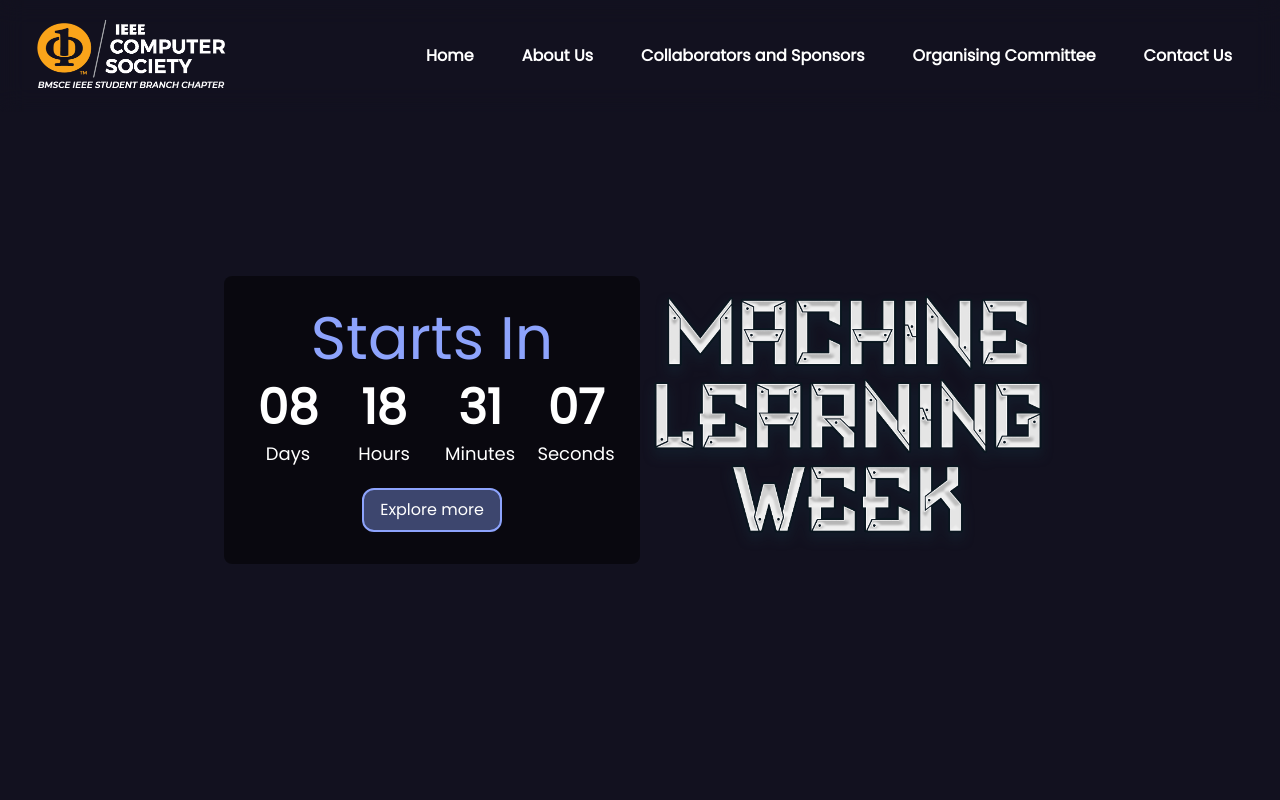
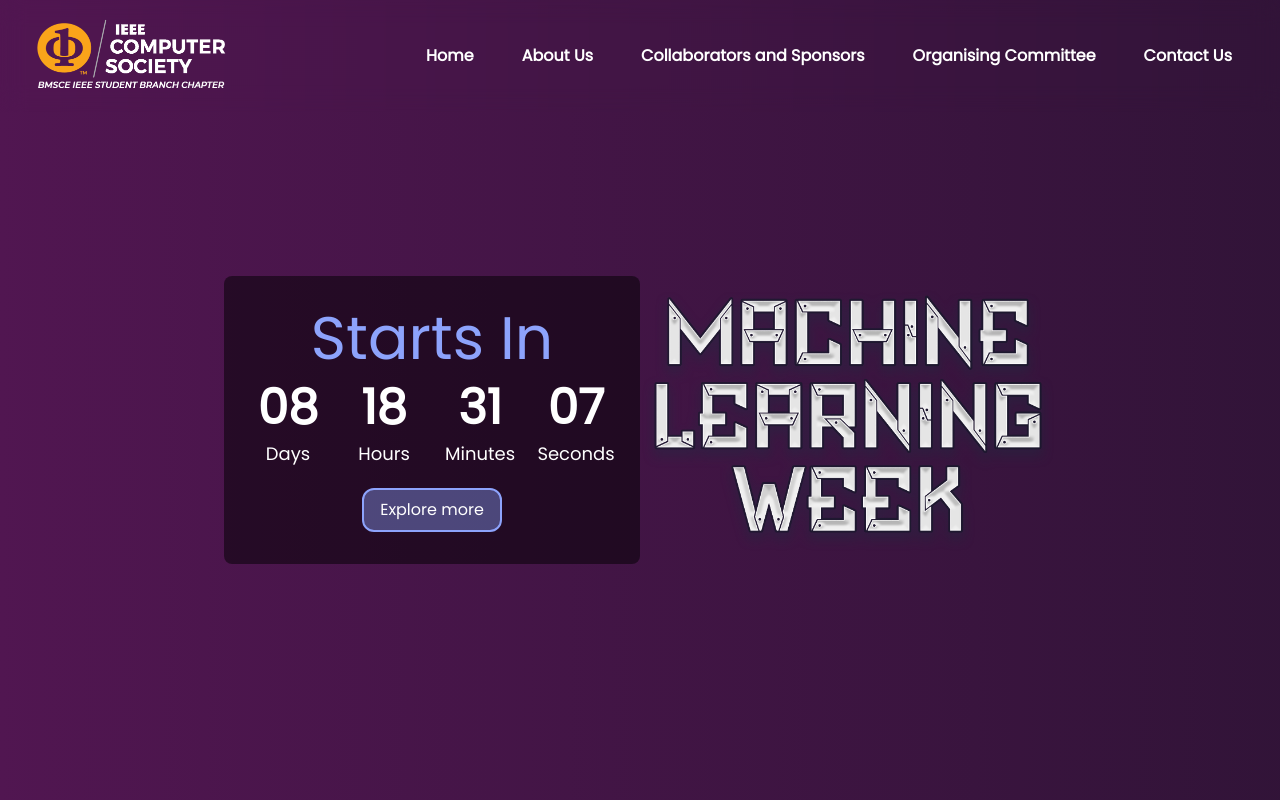
Before and after one commit to cryskram/mlweek, a Next.js app: page / in a window 1280 px wide. Shown: the top 800 px of the page. Built offline with nearby package versions, Linux system fonts and the light colour scheme; a web font is replaced by a local one.

Commit message:
Previous events added

```diff
--- a/app/globals.css
+++ b/app/globals.css
@@ -79,3 +79,9 @@
     background-position: 0% 50%;
   }
 }
+
+.gradient-bg {
+  background: linear-gradient(270deg, #511651, #12111f, #511651);
+  background-size: 400% 400%;
+  animation: gradient-animation 7s ease infinite;
+}
```
